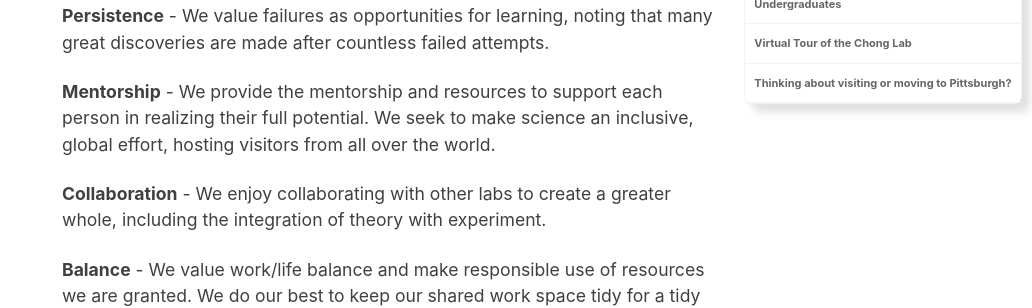
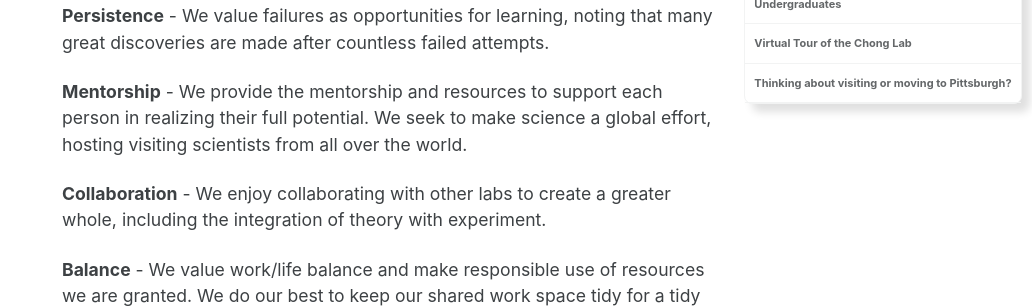
Before and after one commit to darianyang/mm-github-pages-test, a Jekyll site: the page built from _pages/join_us.md, in a window 1280 px wide and 900 px high, scrolled down 364 px. Shown: the part 179-487 px from the top of the window, without its empty margins (248-1280 px from the left). Built offline with Jekyll 4.4.1, drawn with Linux system fonts in a browser that asks for light colours; cached includes are drawn as plain includes.

Commit message:
Update join_us.md

```diff
--- a/_pages/join_us.md
+++ b/_pages/join_us.md
@@ -19,7 +19,7 @@ Join us in our scientific adventures! We welcome applications from prospective p
 
 **Persistence** - We value failures as opportunities for learning, noting that many great discoveries are made after countless failed attempts.
 
-**Mentorship** - We provide the mentorship and resources to support each person in realizing their full potential. We seek to make science an inclusive, global effort, hosting visitors from all over the world.
+**Mentorship** - We provide the mentorship and resources to support each person in realizing their full potential. We seek to make science a global effort, hosting visiting scientists from all over the world.
 
 **Collaboration** - We enjoy collaborating with other labs to create a greater whole, including the integration of theory with experiment.
 
```
